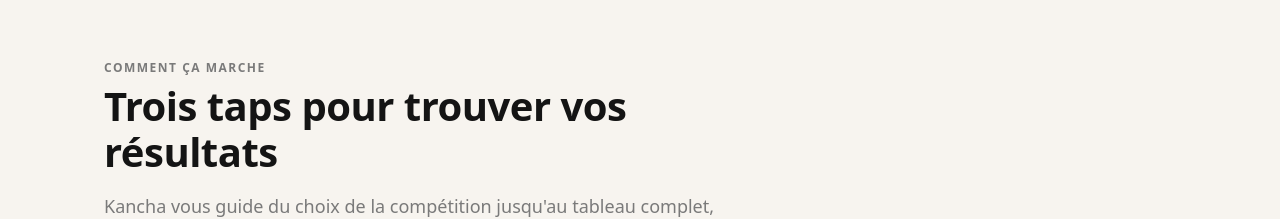
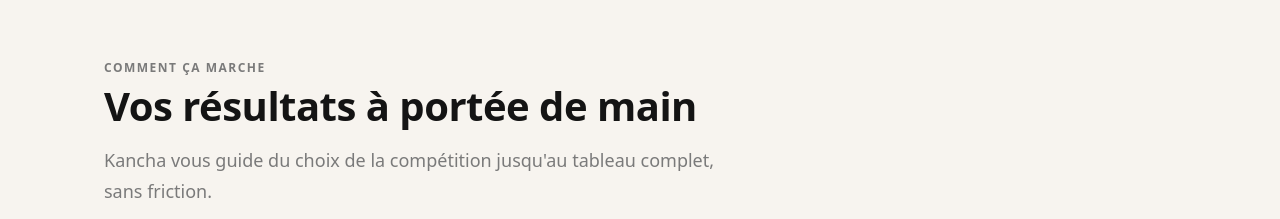
Before and after one commit to pilotariak/website, an Astro site: page /kancha in a window 1280 px wide. Shown: the part 598-817 px from the top of the page. Built offline with nearby package versions, Linux system fonts and the light colour scheme; Astro itself is replaced by a stand-in of ours.

Commit message:
chore: naming
Signed-off-by: Nicolas Lamirault <nicolas.lamirault@gmail.com>

```diff
--- a/src/pages/kancha.astro
+++ b/src/pages/kancha.astro
@@ -133,7 +133,7 @@
         <div class="section-header reveal">
           <p class="eyebrow">Comment ça marche</p>
           <h2 class="section-header__title" id="flow-title">
-            Trois taps pour trouver vos résultats
+            Vos résultats à portée de main
           </h2>
           <p class="section-header__subtitle">
             Kancha vous guide du choix de la compétition jusqu'au tableau complet,
```
